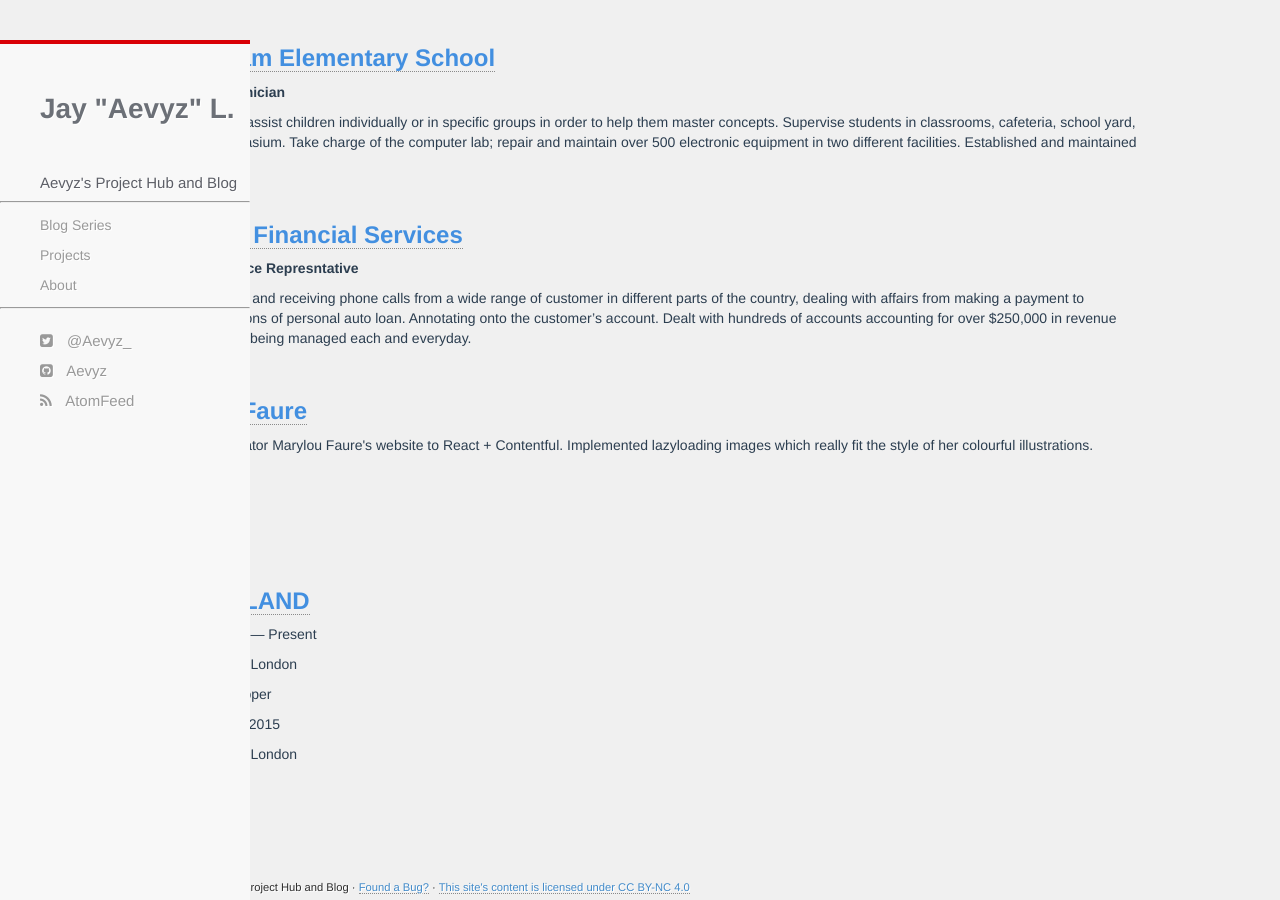
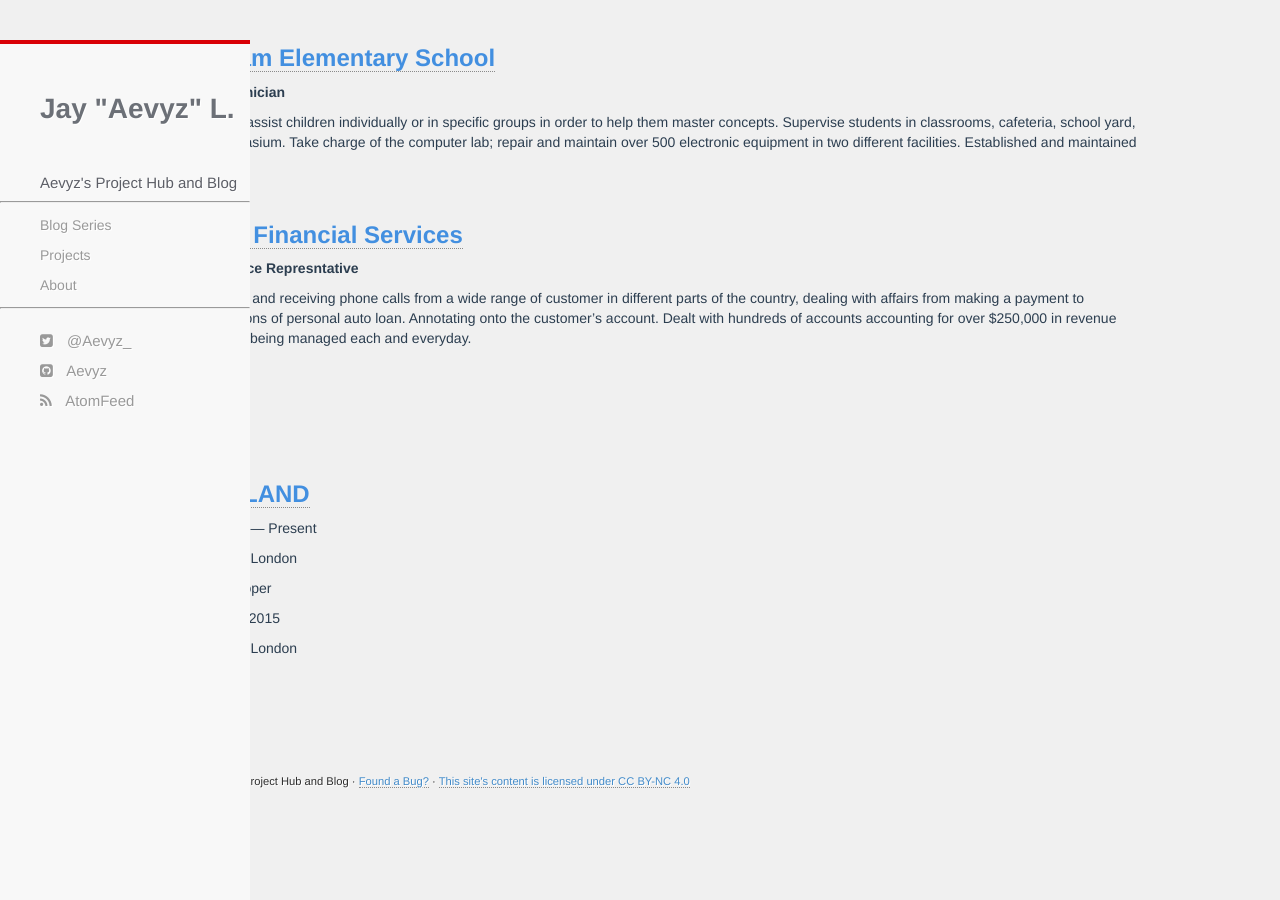
Before and after one commit to jguardado39/jguardado39.github.io, a Jekyll site: the page built from about.html, in a window 1280 px wide and 900 px high, scrolled down 664 px. Built offline with Jekyll 4.4.1, drawn with Linux system fonts in a browser that asks for light colours; after the commit the page ends 1458 px from its top, so only the background shows below that.

Commit message:
upd 041717;

```diff
--- a/about.html
+++ b/about.html
@@ -82,14 +82,11 @@ title: Resume
                   </li>
                 </ul>
               </p>
-              </div>
-<div class="project">
-<h3 class="project__title"><a href="http://maryloufaure.com/" target="_blank" rel="noopener noreferrer">Marylou Faure</a></h3>
-<p class="project__description">Converted illustrator Marylou Faure's website to React + Contentful. Implemented lazyloading images which really fit the style of her colourful illustrations.
-</p>
-</div>
-</div>
-</div>
+            </div>
+          </div>
+        </div>
+      </div>
+    </div>
 <div class="content content--exp">
 <div class="content__tag-wrapper">
 <h2 class="content__tag">Where</h2>
```
